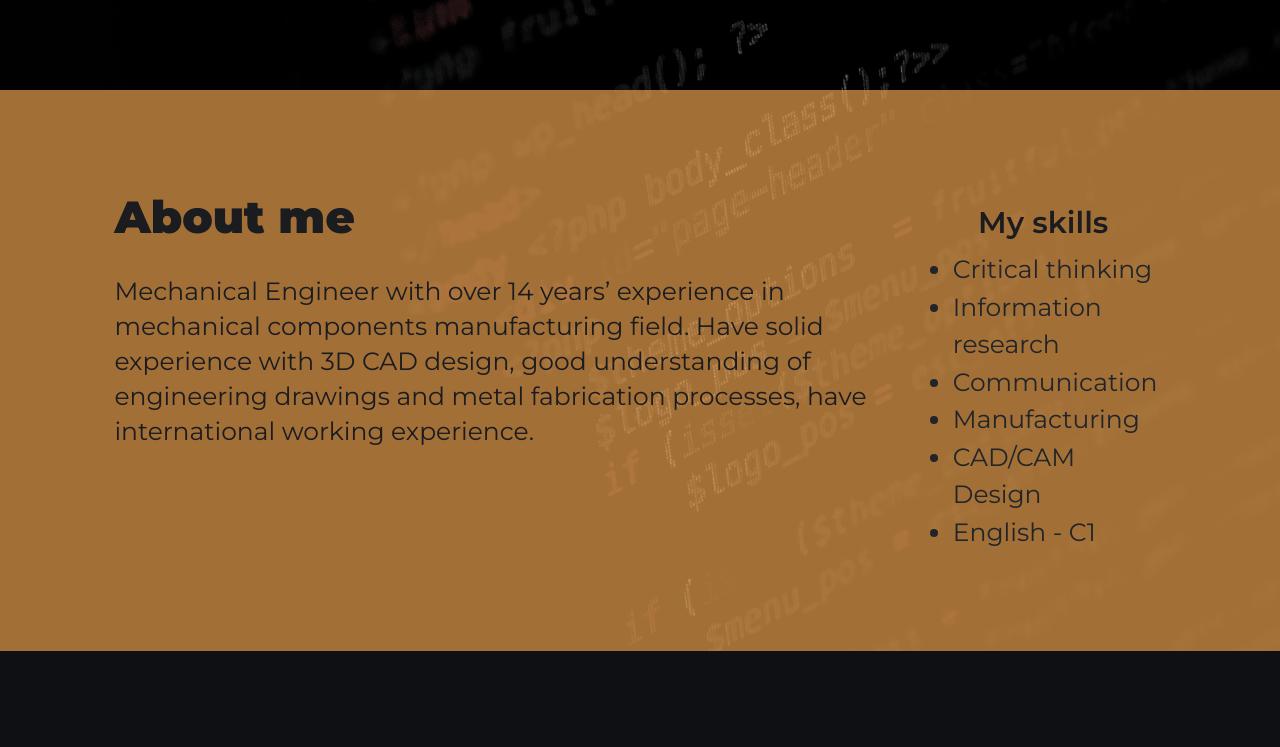
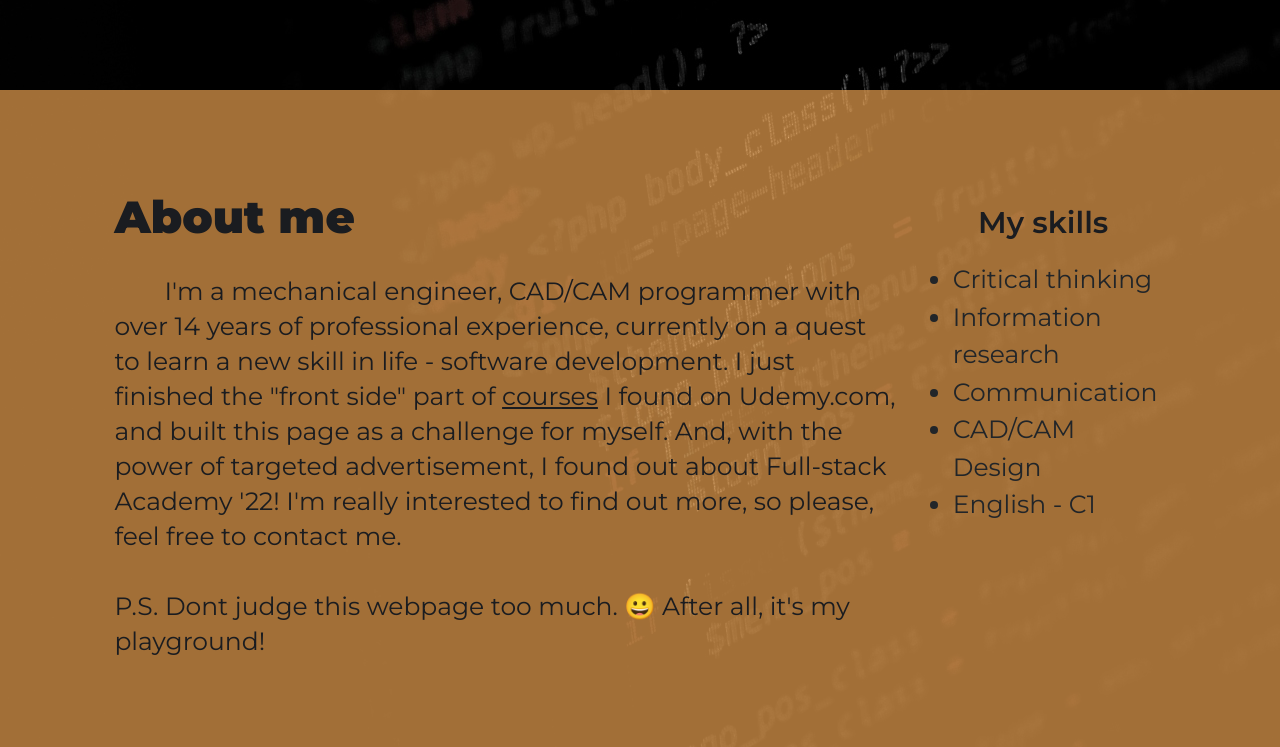
Before and after one commit to Jackhammeris/CV4, a plain HTML site: page index.html in a window 1280 px wide. Shown: the part 710-1457 px from the top of the page. Drawn offline with nearby package versions, Linux system fonts and the light colour scheme; a web font is replaced by a local one.

Commit message:
Add files via upload

```diff
--- a/desktop.css
+++ b/desktop.css
@@ -1,6 +1,10 @@
 /* bendras CSS */
 body {
   font-family: 'Montserrat', Arial, sans-serif;
+}
+
+i {
+  margin-left: 0;
 }
 
 h1 {
@@ -201,6 +205,9 @@ opacity: 0;
 
 /* _________about CSS_________ */
 
+.fa-regular {
+  padding-left: 0;
+}
 
 #about.section-main {
   position: relative;
@@ -208,18 +215,27 @@ opacity: 0;
   z-index: 10;
 }
 
+.course-link {
+color: #1A1C20;
+}
+
+.course-link:hover {
+color: #F7E2E2;
+}
+
 .about-heading {
   color: #1A1C20;
 }
 
 .about-text {
+  text-indent: 50px;
   color: #1A1C20;
 }
 
 .skills-heading {
   text-align: center;
   color: #1A1C20;
-  margin-bottom: 10px;
+  margin-bottom: 20px;
   margin-top: 15px;
 }
 
--- a/index.html
+++ b/index.html
@@ -100,7 +100,7 @@
             <div class="greeting-who">
               <h2 class="who">Engineer&nbsp;and </h2>
               <div class="div-who">
-              <h2 class="who2">programmer.<h3 class="hope">(Wannabe... <i class="fa-regular fa-face-smile"></i>)</h3>
+                <h2 class="who2">programmer.<h3 class="hope">(Wannabe... <i class="fa-regular fa-face-smile"></i></i>)</h3>
                 </h2>
               </div>
             </div>
@@ -119,13 +119,16 @@
         <div class="row">
           <div class="col-lg-9">
             <h2 class="about-heading">About me</h2>
-          <p class="about-text">Mechanical Engineer with over 14
-            years’ experience in mechanical
-            components manufacturing field. Have
-            solid experience with 3D CAD design, good
-            understanding of engineering drawings
-            and metal fabrication processes, have
-            international working experience.</p>
+            <p class="about-text">I'm a mechanical engineer, CAD/CAM programmer with
+              over 14 years of professional experience,
+              currently on a quest to learn a
+              new skill in life - software development. I just finished the "front side" part of
+              <a class="course-link" href="https://www.udemy.com/course/the-complete-web-development-bootcamp/" target=”_blank”>courses</a>
+              I found on Udemy.com, and built this page as a challenge for myself. And, with the power
+              of targeted advertisement, I found out about Full-stack Academy '22! I'm really interested to find out more,
+              so please, feel free to contact me. <br>
+              <br>P.S. Dont judge this webpage too much. 😀 After all, it's my playground!</i>
+            </p>
           </div>
           <div class="col-lg-3 my-skills">
             <h3 class="skills-heading">My skills</h3>
@@ -133,7 +136,6 @@
               <li>Critical thinking</li>
               <li>Information research</li>
               <li>Communication</li>
-            <li>Manufacturing</li>
               <li>CAD/CAM Design</li>
               <li>English - C1</li>
             </ul>
@@ -252,7 +254,7 @@
           <div class="carousel-item active container-fluid">
             <div class="row align-items-center">
               <div class="col-lg-6 hobbies-text-div">
-              <p class="hobbies-text">Marijampolė Board game club "Imperija" member and co-founder. <a class= "hobbies-fb" href="https://www.facebook.com/KlubasImperija" target=”_blank”><i class="fa-brands fa-square-facebook"></i></a></p>
+                <p class="hobbies-text">Marijampolė Board game club "Imperija" member and co-founder. <a class="hobbies-fb" href="https://www.facebook.com/KlubasImperija" target=”_blank”><i class="fa-brands fa-square-facebook"></i></a></p>
               </div>
               <div class="col-lg-6 hobbies-image-div">
                 <img class="hobbies-image img-responsive" src="images/board1.jpg" alt="boardgame-image">
--- a/index.js
+++ b/index.js
@@ -47,7 +47,7 @@ $('.opacity').waypoint(function() {
         $('#' + this.element.id).animate({
               marginRight: 0,
               opacity: 1
-            }, 800);
+            }, 600);
     }, {offset:'85%' });
 
     $('.opacity-short').waypoint(function() {
--- a/mobile.css
+++ b/mobile.css
@@ -234,6 +234,14 @@ opacity: 0.4;
 .margin-opacity-left {
   padding-left: 2%;
   opacity: 0.4;
+}
+
+.course-link {
+color: #1A1C20;
+}
+
+.course-link:hover {
+color: #F7E2E2;
 }
 
 .margin-opacity-right {
```
Lines whose indentation alone changed are shown as unchanged.
